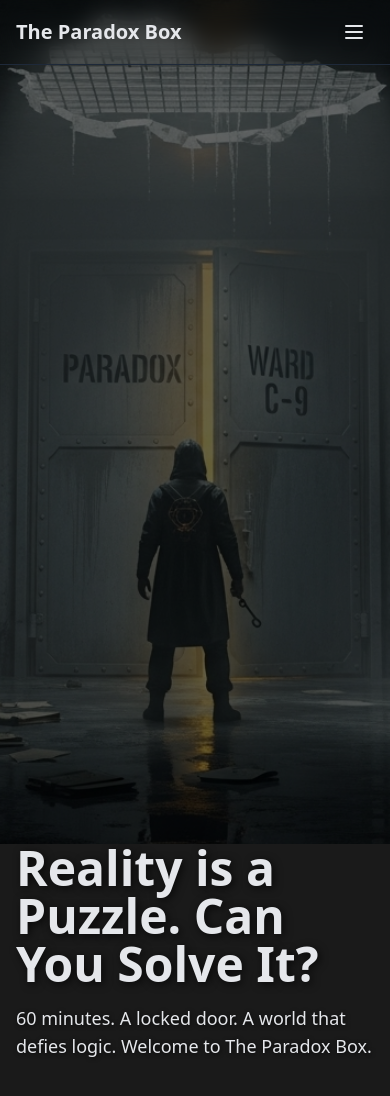
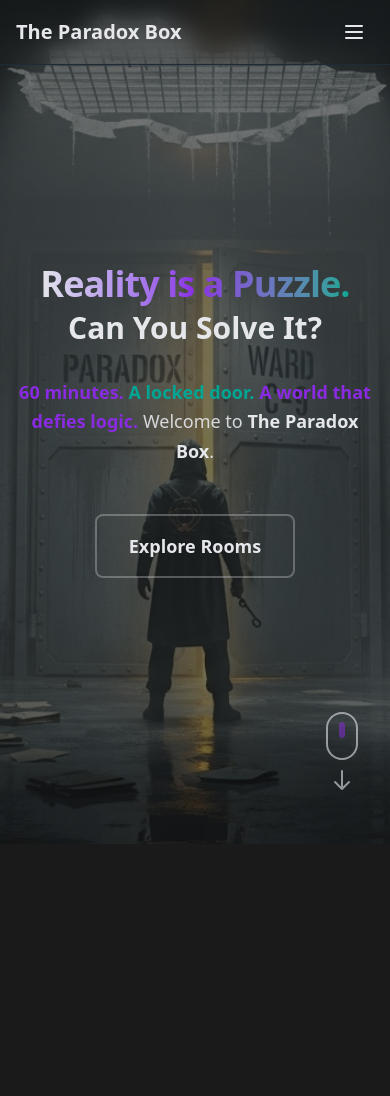
Before and after one commit to xabierfj/the-paradox-box, an Astro site: page / in a window 390 px wide. Built offline with nearby package versions, Linux system fonts and the light colour scheme; Astro itself is replaced by a stand-in of ours.

Commit message:
feat: enhance Header and Hero components with improved styling and structure; update games data for consistency

```diff
--- a/src/components/Header.astro
+++ b/src/components/Header.astro
@@ -1,28 +1,45 @@
-<header class="fixed top-0 left-0 right-0 z-50 border-b border-gray-800 backdrop-blur-md drop-shadow-lg shadow-black/20">
-  <div class="max-w-7xl mx-auto px-4 sm:px-6 lg:px-8">
-    <div class="flex items-center justify-between h-16 md:h-20">
-      <a href="/" class="flex-shrink-0 text-xl md:text-2xl font-bold text-[var(--color-text)] hover:text-[var(--color-glow)] transition-colors duration-300">
+<header
+  class="fixed top-0 right-0 left-0 z-50 border-b border-gray-800 shadow-black/20 drop-shadow-lg backdrop-blur-md"
+>
+  <div class="mx-auto max-w-7xl px-4 sm:px-6 lg:px-8">
+    <div class="flex h-16 items-center justify-between md:h-20">
+      <a
+        href="/"
+        class="flex-shrink-0 text-xl font-bold text-[var(--color-text)] transition-colors duration-300 hover:text-[var(--color-glow)] md:text-2xl"
+      >
         The Paradox Box
       </a>
-      <nav class="hidden md:flex items-center space-x-8">
+      <nav class="hidden items-center space-x-8 md:flex">
         <ul class="flex items-center space-x-8">
           <li>
-            <a href="/#rooms" class="text-[var(--color-text)] hover:text-[var(--color-glow)] transition-colors duration-300 font-medium">
+            <a
+              href="/#rooms"
+              class="font-medium text-[var(--color-text)] transition-colors duration-300 hover:text-[var(--color-glow)]"
+            >
               The Rooms
             </a>
           </li>
           <li>
-            <a href="/#about" class="text-[var(--color-text)] hover:text-[var(--color-glow)] transition-colors duration-300 font-medium">
+            <a
+              href="/#about"
+              class="font-medium text-[var(--color-text)] transition-colors duration-300 hover:text-[var(--color-glow)]"
+            >
               About Us
             </a>
           </li>
           <li>
-            <a href="/faq" class="text-[var(--color-text)] hover:text-[var(--color-glow)] transition-colors duration-300 font-medium">
+            <a
+              href="/faq"
+              class="font-medium text-[var(--color-text)] transition-colors duration-300 hover:text-[var(--color-glow)]"
+            >
               FAQ
             </a>
           </li>
           <li>
-            <a href="/contact" class="text-[var(--color-text)] hover:text-[var(--color-glow)] transition-colors duration-300 font-medium">
+            <a
+              href="/contact"
+              class="font-medium text-[var(--color-text)] transition-colors duration-300 hover:text-[var(--color-glow)]"
+            >
               Contact
             </a>
           </li>
@@ -30,16 +47,32 @@
       </nav>
 
       <!-- CTA Button -->
-      <div class="hidden md:flex items-center">
-        <a href="/booking" class="bg-[var(--color-cta)] hover:bg-[var(--color-cta)]/90 text-white px-6 py-2 rounded-md font-semibold transition-all duration-300 hover:shadow-lg hover:shadow-[var(--color-cta)]/25 hover:scale-105">
+      <div class="hidden items-center md:flex">
+        <a
+          href="/booking"
+          class="rounded-md bg-[var(--color-cta)] px-6 py-2 font-semibold text-white transition-all duration-300 hover:scale-105 hover:bg-[var(--color-cta)]/90 hover:shadow-[var(--color-cta)]/25 hover:shadow-lg"
+        >
           Book Now
         </a>
       </div>
 
       <!-- Mobile Menu Button -->
-      <button class="md:hidden flex items-center justify-center w-10 h-10 rounded-md text-[var(--color-text)] hover:text-[var(--color-glow)] hover:bg-gray-800 transition-colors duration-300" aria-controls="main-nav" aria-expanded="false">
-        <svg class="w-6 h-6" fill="none" stroke="currentColor" viewBox="0 0 24 24">
-          <path stroke-linecap="round" stroke-linejoin="round" stroke-width="2" d="M4 6h16M4 12h16M4 18h16"></path>
+      <button
+        class="flex h-10 w-10 items-center justify-center rounded-md text-[var(--color-text)] transition-colors duration-300 hover:bg-gray-800 hover:text-[var(--color-glow)] md:hidden"
+        aria-controls="main-nav"
+        aria-expanded="false"
+      >
+        <svg
+          class="h-6 w-6"
+          fill="none"
+          stroke="currentColor"
+          viewBox="0 0 24 24"
+        >
+          <path
+            stroke-linecap="round"
+            stroke-linejoin="round"
+            stroke-width="2"
+            d="M4 6h16M4 12h16M4 18h16"></path>
         </svg>
       </button>
     </div>
--- a/src/components/Hero.astro
+++ b/src/components/Hero.astro
@@ -1,39 +1,52 @@
 ---
 import { Image } from "astro:assets";
 import heroImage from "../assets/hero.png";
+import MouseScroll from "./UI/MouseScroll.astro";
 
 const widths = [450, 800, 1200];
 const sizes = "100vw";
 ---
 
-<section
-  id="hero"
-  class="relative h-full flex items-center justify-center text-center text-white"
->
-  <div class="absolute inset-0 bg-cover bg-center bg-no-repeat">
+<section id="hero" class="relative flex min-h-screen items-center justify-center text-center">
+  <div class="absolute inset-0 opacity-40">
     <Image
       src={heroImage}
       alt="Hero Image"
       class="h-full w-full object-cover"
       loading="eager"
       widths={widths}
-      sizes={sizes}
-    />
+      sizes={sizes} />
   </div>
+
+  <div class="relative z-10 max-w-5xl mx-auto px-4 sm:px-6 lg:px-8 py-20">
+    <!-- Main heading with gradient text -->
+    <h1 class="mb-8">
+      <span class="block text-4xl sm:text-5xl md:text-7xl lg:text-8xl font-extrabold tracking-tight leading-none">
+        <span class="bg-gradient-to-r from-[var(--color-text)] via-[var(--color-glow)] to-[var(--color-accent-teal)] bg-clip-text text-transparent">
+          Reality is a Puzzle.
+        </span>
+      </span>
+      <span class="block mt-2 text-3xl sm:text-4xl md:text-6xl lg:text-7xl font-bold text-[var(--color-text)]">
+        Can You Solve It?
+      </span>
+    </h1>
+
+    <!-- Subtitle with enhanced styling -->
+    <p class="mx-auto mb-12 max-w-3xl text-lg md:text-xl lg:text-2xl text-[var(--color-text)]/90 leading-relaxed">
+      <span class="font-semibold text-[var(--color-glow)]">60 minutes.</span>
+      <span class="font-semibold text-[var(--color-accent-teal)]">A locked door.</span>
+      <span class="font-semibold text-[var(--color-glow)]">A world that defies logic.</span>
+      <br class="hidden sm:block" />
+      Welcome to <span class="font-bold text-[var(--color-text)]">The Paradox Box</span>.
+    </p>
+
+    <!-- CTA Buttons -->
+    <div class="flex flex-col sm:flex-row gap-4 sm:gap-6 justify-center items-center">
+      <a href="/#rooms"
+         class="px-8 py-4 border-2 border-[var(--color-text)]/30 text-[var(--color-text)] font-semibold text-lg rounded-lg hover:border-[var(--color-glow)] hover:text-[var(--color-glow)] hover:bg-[var(--color-glow)]/5 transition-all duration-300">
+        Explore Rooms
+      </a>
+    </div>
+  </div>
+  <MouseScroll />
 </section>
-<div class="absolute inset-0 bg-black/60"></div>
-<div class="relative z-10 px-4">
-  <h1
-    class="text-5xl md:text-7xl lg:text-8xl font-bold mb-4 animate-fade-in-down"
-    style={{ textShadow: "2px 2px 8px rgba(0,0,0,0.7)" }}
-  >
-    Reality is a Puzzle. Can You Solve It?
-  </h1>
-  <p
-    class="text-lg md:text-xl max-w-3xl mx-auto mb-8 animate-fade-in-up"
-    style={{ textShadow: "1px 1px 4px rgba(0,0,0,0.7)" }}
-  >
-    60 minutes. A locked door. A world that defies logic. Welcome to The Paradox
-    Box.
-  </p>
-</div>
--- a/src/layouts/Layout.astro
+++ b/src/layouts/Layout.astro
@@ -14,7 +14,9 @@ const { title } = Astro.props;
     <link rel="icon" type="image/svg+xml" href="/favicon.svg" />
     <title>{title}</title>
   </head>
-  <body class="h-full overflow-x-hidden bg-default text-default text-base selection:bg-secondary selection:text-white">
+  <body
+    class="bg-default text-default selection:bg-secondary h-full overflow-x-hidden text-base selection:text-white"
+  >
     <Header />
     <Hero />
     <div class="space-y-24 px-8 py-32">
--- a/src/lib/games.ts
+++ b/src/lib/games.ts
@@ -1,35 +1,38 @@
 export const games = [
   {
-    id: 'circus',
-    title: 'The Despicable Circus',
-    hook: 'Some boxes are better left unopened.',
-    theme: 'Supernatural Horror',
-    difficulty: '4/5',
-    players: '2-6',
-    time: '60 Minutes',
-    description: 'The Despicable Circus had its most brilliant moment many years ago, when a romance bloomed that would end in tragedy. Madame Pompery and Candyclown had fallen in love, but not with the same intensity. Soon the clown began to feel jealous, and in a burst of madness, he killed all the circus performers and finally took his own life. What no one imagined was that, even after death, the clown would continue claiming his victims. For many years, and even today, people speak of the "Curse of the Despicable Circus," also known as the "Curse of the Freaks," because everyone who enters the abandoned circus tents never sees the light of day again. Recently, Mr. Despicable has taken over the circus and has every intention of making it something grand again, but he will need the help of some brave souls to end the curse so he can take the circus from town to town once more.',
-    colors: 'from-red-900 to-red-600'
+    id: "circus",
+    title: "The Despicable Circus",
+    hook: "Some boxes are better left unopened.",
+    theme: "Supernatural Horror",
+    difficulty: "4/5",
+    players: "2-6",
+    time: "60 Minutes",
+    description:
+      'The Despicable Circus had its most brilliant moment many years ago, when a romance bloomed that would end in tragedy. Madame Pompery and Candyclown had fallen in love, but not with the same intensity. Soon the clown began to feel jealous, and in a burst of madness, he killed all the circus performers and finally took his own life. What no one imagined was that, even after death, the clown would continue claiming his victims. For many years, and even today, people speak of the "Curse of the Despicable Circus," also known as the "Curse of the Freaks," because everyone who enters the abandoned circus tents never sees the light of day again. Recently, Mr. Despicable has taken over the circus and has every intention of making it something grand again, but he will need the help of some brave souls to end the curse so he can take the circus from town to town once more.',
+    colors: "from-red-900 to-red-600",
   },
   {
-    id: 'tesla',
-    title: 'The Tesla Protocol',
-    hook: 'History holds the key. The future is the prize.',
-    theme: 'Historical Sci-Fi & Conspiracy',
-    difficulty: '5/5',
-    players: '3-7',
-    time: '60 Minutes',
-    description: 'In his final days, Nikola Tesla wasn\'t just working on wireless energy; he was crafting a paradox. He discovered a secret that could change the timeline of human history, but a shadowy organization stole his research and silenced him. He hid his final work in this, his long-lost laboratory, protected by arcane technology and puzzles only a genius could devise. The lab pulses with mysterious energy, filled with impossible inventions and cryptic blueprints that seem to bend the laws of physics. Your team must reactivate his machines, decode his revolutionary discoveries, and uncover the "Tesla Protocol" before his rivals return to erase it—and you—from existence. But beware: tampering with time itself may have consequences none of you can imagine.',
-    colors: 'from-blue-900 to-blue-500'
+    id: "tesla",
+    title: "The Tesla Protocol",
+    hook: "History holds the key. The future is the prize.",
+    theme: "Historical Sci-Fi & Conspiracy",
+    difficulty: "5/5",
+    players: "3-7",
+    time: "60 Minutes",
+    description:
+      'In his final days, Nikola Tesla wasn\'t just working on wireless energy; he was crafting a paradox. He discovered a secret that could change the timeline of human history, but a shadowy organization stole his research and silenced him. He hid his final work in this, his long-lost laboratory, protected by arcane technology and puzzles only a genius could devise. The lab pulses with mysterious energy, filled with impossible inventions and cryptic blueprints that seem to bend the laws of physics. Your team must reactivate his machines, decode his revolutionary discoveries, and uncover the "Tesla Protocol" before his rivals return to erase it—and you—from existence. But beware: tampering with time itself may have consequences none of you can imagine.',
+    colors: "from-blue-900 to-blue-500",
   },
   {
-    id: 'manor',
-    title: 'The Phantom Manor',
-    hook: 'Listen to the whispers between the walls.',
-    theme: 'Supernatural Mystery',
-    difficulty: '3/5',
-    players: '2-5',
-    time: '60 Minutes',
-    description: 'Blackwood Manor has held its breath for a century, ever since the entire Blackwood family vanished in a single night. This is not a box of terror, but of sorrow. Restless spirits drift through the halls, guarding a tragic family secret that binds them to this mortal realm. As paranormal investigators, you have been called to make contact with these lost souls, interpret their cryptic messages, and piece together the events of that mysterious evening. The manor\'s rooms hold clues in every shadow—family portraits with eyes that follow, music boxes that play melancholy tunes, and letters that reveal decades of hidden pain. Can you unravel the sorrowful paradox that keeps the Blackwood family trapped between worlds, bring them the peace they desperately seek, and find your own escape from their haunted domain?',
-    colors: 'from-gray-700 to-gray-500'
-  }
+    id: "manor",
+    title: "The Phantom Manor",
+    hook: "Listen to the whispers between the walls.",
+    theme: "Supernatural Mystery",
+    difficulty: "3/5",
+    players: "2-5",
+    time: "60 Minutes",
+    description:
+      "Blackwood Manor has held its breath for a century, ever since the entire Blackwood family vanished in a single night. This is not a box of terror, but of sorrow. Restless spirits drift through the halls, guarding a tragic family secret that binds them to this mortal realm. As paranormal investigators, you have been called to make contact with these lost souls, interpret their cryptic messages, and piece together the events of that mysterious evening. The manor's rooms hold clues in every shadow—family portraits with eyes that follow, music boxes that play melancholy tunes, and letters that reveal decades of hidden pain. Can you unravel the sorrowful paradox that keeps the Blackwood family trapped between worlds, bring them the peace they desperately seek, and find your own escape from their haunted domain?",
+    colors: "from-gray-700 to-gray-500",
+  },
 ];
--- a/src/pages/index.astro
+++ b/src/pages/index.astro
@@ -1,7 +1,6 @@
 ---
-import Hero from '@/components/Hero.astro';
-import Layout from '../layouts/Layout.astro';
+import Hero from "@/components/Hero.astro";
+import Layout from "../layouts/Layout.astro";
 ---
 
-<Layout title="The Paradox Box - Beyond the Door Lies a Paradox">
-</Layout>
+<Layout title="The Paradox Box - Beyond the Door Lies a Paradox" />
```
